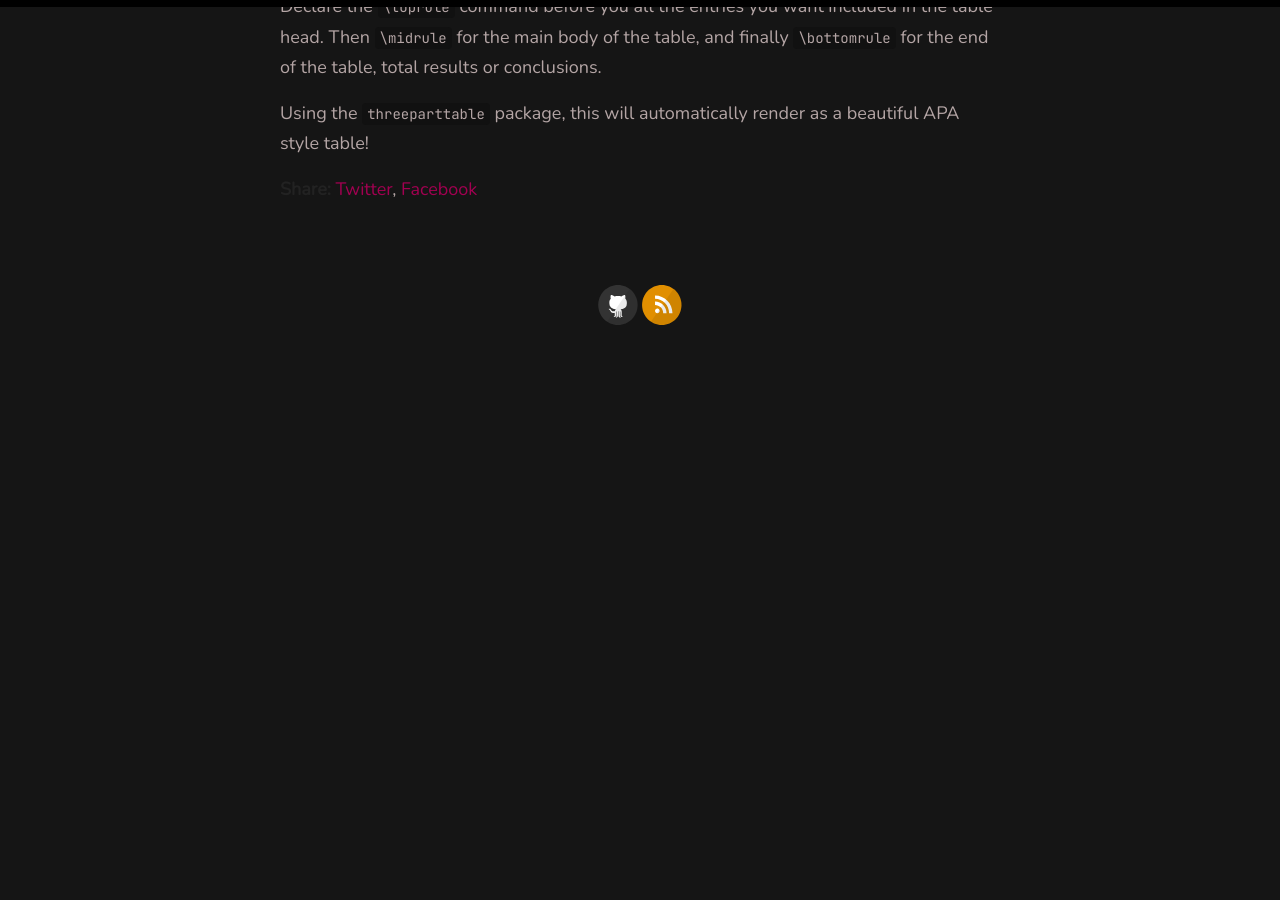
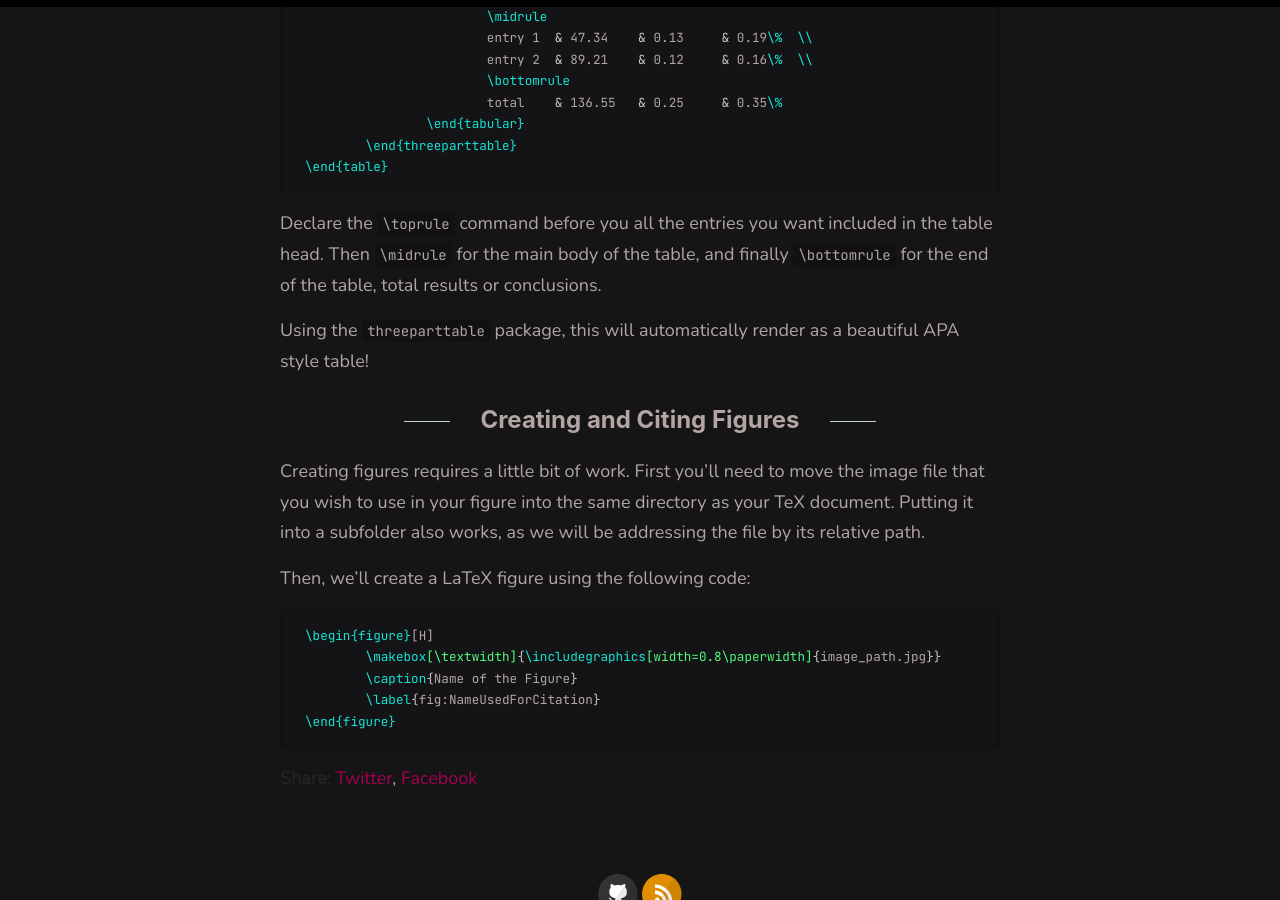
Before and after one commit to gregorydsouza/gregorydsouza.github.io, a Jekyll site: the page built from _posts/2022-12-21-Writing-APA-7-with-LaTeX!.md, in a window 1280 px wide and 900 px high, scrolled down 3544 px. Built offline with Jekyll 4.4.1, drawn with Linux system fonts in a browser that asks for light colours; nearby versions of some CDN libraries; before the commit the page ends 3898 px from its top, so only the background shows below that; some of the changed text lies outside the part shown.

Commit message:
Add figures section to LaTeX APA 7 guide

````diff
--- a/_posts/2022-12-21-Writing-APA-7-with-LaTeX!.md
+++ b/_posts/2022-12-21-Writing-APA-7-with-LaTeX!.md
@@ -77,6 +80,9 @@ Let's dive into each of those lines.
         -   use `man` for a journal submission document
         -   use `doc` for just a typical LaTeX document appearance
     -   `hidelinks` will remove the colored boxes that LaTeX will keep drawing around every single citation and reference in your paper. They will still be hyperlinked to the reference page, just no annoying box.
+-   `\usepackage{newtxtext}` and `\usepackage{newtxmath}`
+    -   Use these packages to get the Times Roman font in your papers for both text and math.
+    -   `newtx` is the newer and preferred package, but there are older implementations such as the `times` + `mathptmx` packages. Feel free to use whichever you like.
 -   `\usepackage[style=apa]{biblatex}`
     -   Uses the BibLaTeX bibliography manager
     -   Tells it to format in APA 7 style
@@ -120,3 +126,17 @@ Creating an APA style table is pretty simple using the `threeparttable` package:
 Declare the `\toprule` command before you all the entries you want included in the table head. Then `\midrule` for the main body of the table, and finally `\bottomrule` for the end of the table, total results or conclusions.
 
 Using the `threeparttable` package, this will automatically render as a beautiful APA style table!
+
+## Creating and Citing Figures
+
+Creating figures requires a little bit of work. First you'll need to move the image file that you wish to use in your figure into the same directory as your TeX document. Putting it into a subfolder also works, as we will be addressing the file by its relative path.
+
+Then, we'll create a LaTeX figure using the following code:
+
+```latex
+\begin{figure}[H]
+	\makebox[\textwidth]{\includegraphics[width=0.8\paperwidth]{image_path.jpg}}
+	\caption{Name of the Figure}
+	\label{fig:NameUsedForCitation}
+\end{figure}
+```
````
Also changed, not shown: other parts of _posts/2022-12-21-Writing-APA-7-with-LaTeX!.md (+3 -0 lines).
